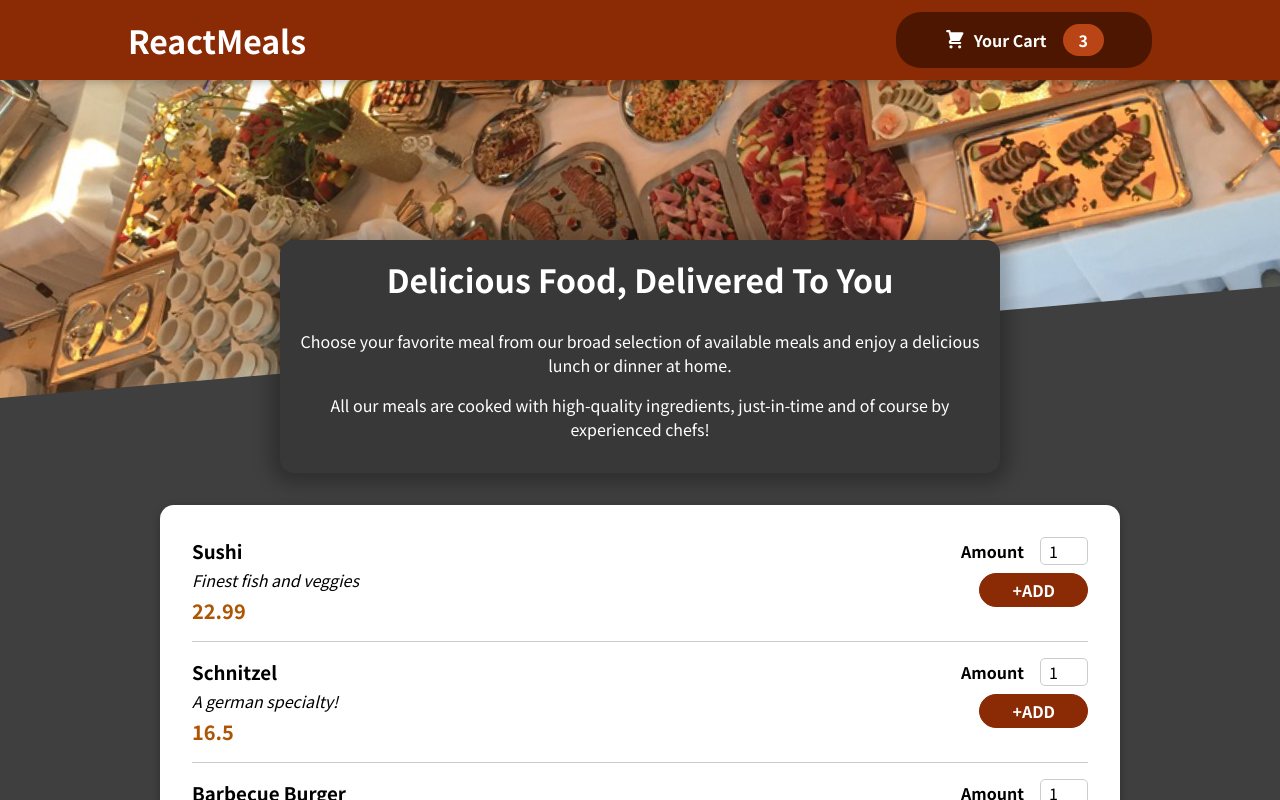
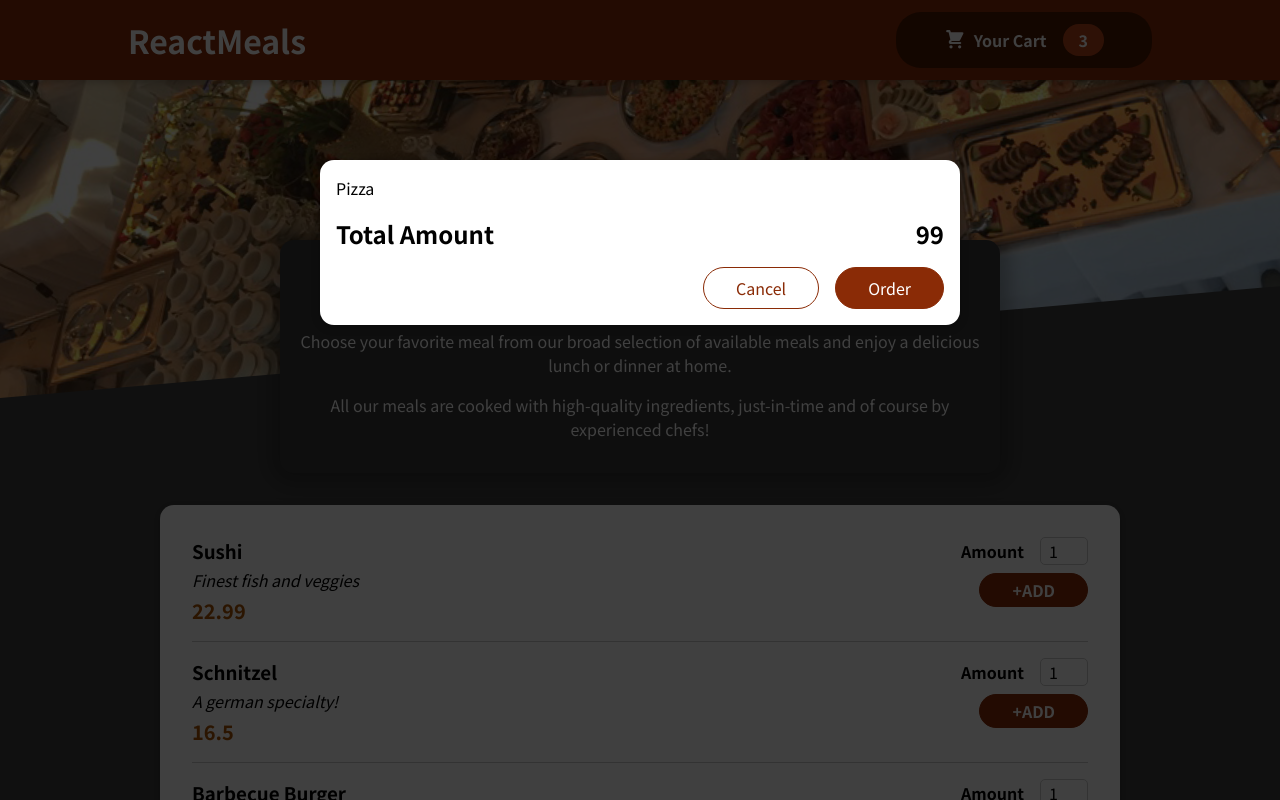
Before and after one commit to paandu6/FoodDelivery, a React (Create React App) app: page / in a window 1280 px wide. Shown: the top 800 px of the page. Built offline with nearby package versions, Linux system fonts and the light colour scheme.

Commit message:
added modals

```diff
--- a/public/index.html
+++ b/public/index.html
@@ -28,6 +28,7 @@
   </head>
   <body>
     <noscript>You need to enable JavaScript to run this app.</noscript>
+    <div id="overlays"></div>
     <div id="root"></div>
     <!--
       This HTML file is a template.
--- a/src/App.js
+++ b/src/App.js
@@ -1,9 +1,11 @@
+import Cart from "./Components/Cart/Cart";
 import Header from "./Components/Layout/Header";
 import Meals from "./Components/Meals/Meals";
 
 function App() {
   return (
     <div>
+      <Cart />
       <Header />
       <main>
         <Meals />
--- /dev/null
+++ b/src/Components/Cart/Cart.js
@@ -0,0 +1,27 @@
+import classes from './Cart.module.css'
+import Modal from './Modal'
+import ModalDummy from './ModalDummy'
+function Cart(props){
+    const cartItems=<ul className={classes['cart-items']}>{[{id:'c1',name:'Pizza',price:99,}].map((items)=>{
+        return(
+        <li>{items.name}</li>
+        )
+    })}</ul>
+    return(
+        <ModalDummy>
+        {cartItems}
+        <div >
+            <div className={classes.total}>
+                <span>Total Amount</span>
+                <span>99</span>
+
+            </div>
+            <div className={classes.actions}>
+                <button className={classes['button--alt']}>Cancel</button>
+                <button className={classes.button}>Order</button>
+            </div>
+        </div>
+        </ModalDummy>
+    )
+}
+export default Cart
--- /dev/null
+++ b/src/Components/Cart/Cart.module.css
@@ -0,0 +1,46 @@
+.cart-items {
+  list-style: none;
+  margin: 0;
+  padding: 0;
+  max-height: 20rem;
+  overflow: auto;
+}
+
+.total {
+  display: flex;
+  justify-content: space-between;
+  align-items: center;
+  font-weight: bold;
+  font-size: 1.5rem;
+  margin: 1rem 0;
+}
+
+.actions {
+  text-align: right;
+}
+
+.actions button {
+  font: inherit;
+  cursor: pointer;
+  background-color: transparent;
+  border: 1px solid #8a2b06;
+  padding: 0.5rem 2rem;
+  border-radius: 25px;
+  margin-left: 1rem;
+}
+
+.actions button:hover,
+.actions button:active {
+  background-color: #5a1a01;
+  border-color: #5a1a01;
+  color: white;
+}
+
+.actions .button--alt {
+  color: #8a2b06;
+}
+
+.actions .button {
+  background-color: #8a2b06;
+  color: white;
+}
--- /dev/null
+++ b/src/Components/Cart/Modal.js
@@ -0,0 +1,26 @@
+import classes from './Modal.module.css'
+import React, { Fragment } from 'react'
+import ReactDom from 'react-dom'
+
+function Backdrop(props){
+    return(
+        <div className={classes.backdrop}></div>
+    )
+}
+function ModalOverLay(props){
+    return(
+    <div className={classes.modal}>
+        <div>{props.children}</div>
+    </div>
+    )
+}
+const portalele =document.getElementById('overlays')
+function Modal(props){
+    return(
+        <Fragment>
+            {ReactDom.createPortal(<Backdrop />,portalele)}
+            {ReactDom.createPortal(<ModalOverLay>{props.children}</ModalOverLay>,portalele)}
+        </Fragment>
+    )
+}
+export default Modal
--- /dev/null
+++ b/src/Components/Cart/Modal.module.css
@@ -0,0 +1,40 @@
+.backdrop {
+    position: fixed;
+    top: 0;
+    left: 0;
+    width: 100%;
+    height: 100vh;
+    z-index: 20;
+    background-color: rgba(0, 0, 0, 0.75);
+  }
+
+  .modal {
+    position: fixed;
+    top: 20vh;
+    left: 5%;
+    width: 90%;
+    background-color: white;
+    padding: 1rem;
+    border-radius: 14px;
+    box-shadow: 0 2px 8px rgba(0, 0, 0, 0.25);
+    z-index: 30;
+    animation: slide-down 300ms ease-out forwards;
+  }
+
+  @media (min-width: 768px) {
+    .modal {
+      width: 40rem;
+      left: calc(50% - 20rem);
+    }
+  }
+
+  @keyframes slide-down {
+    from {
+      opacity: 0;
+      transform: translateY(-3rem);
+    }
+    to {
+      opacity: 1;
+      transform: translateY(0);
+    }
+  }
--- /dev/null
+++ b/src/Components/Cart/ModalDummy.js
@@ -0,0 +1,30 @@
+import { Fragment } from "react";
+import classes from './ModalDummy.module.css'
+import  ReactDOM  from "react-dom";
+
+function Backdrop(props){
+    return(
+        <div className={classes.backdrop}>
+
+        </div>
+    )
+}
+
+function ModalOverlay(props){
+    return(
+        <div className={classes.modal}>
+            <div>{props.children}</div>
+        </div>
+    )
+}
+const portalele=document.getElementById('overlays')
+function ModalDummy(props){
+    return(
+        <Fragment>
+            {ReactDOM.createPortal(<Backdrop />,portalele)}
+            {ReactDOM.createPortal(<ModalOverlay>{props.children}</ModalOverlay>,portalele)}
+
+        </Fragment>
+    )
+}
+export default ModalDummy
--- /dev/null
+++ b/src/Components/Cart/ModalDummy.module.css
@@ -0,0 +1,40 @@
+.backdrop {
+    position: fixed;
+    top: 0;
+    left: 0;
+    width: 100%;
+    height: 100vh;
+    z-index: 20;
+    background-color: rgba(0, 0, 0, 0.75);
+  }
+
+  .modal {
+    position: fixed;
+    top: 20vh;
+    left: 5%;
+    width: 90%;
+    background-color: white;
+    padding: 1rem;
+    border-radius: 14px;
+    box-shadow: 0 2px 8px rgba(0, 0, 0, 0.25);
+    z-index: 30;
+    animation: slide-down 300ms ease-out forwards;
+  }
+
+  @media (min-width: 768px) {
+    .modal {
+      width: 40rem;
+      left: calc(50% - 20rem);
+    }
+  }
+
+  @keyframes slide-down {
+    from {
+      opacity: 0;
+      transform: translateY(-3rem);
+    }
+    to {
+      opacity: 1;
+      transform: translateY(0);
+    }
+  }
--- a/src/Components/Layout/Header.js
+++ b/src/Components/Layout/Header.js
@@ -10,7 +10,7 @@ function Header(){
             <HeaderCartButton />
             </header>
             <div className={classes['main-image']}>
-                <img src={meanlsImage}/>
+                <img src={meanlsImage} alt='A Full Of Delicious Food'/>
             </div>
         </Fragment>
     )
--- a/src/Components/Meals/MealList.js
+++ b/src/Components/Meals/MealList.js
@@ -32,7 +32,7 @@ const DUMMY_MEALS = [
 
 function MealsList(){
     const MealsData =DUMMY_MEALS.map((meals)=>{
-    return(<MealsItems name={meals.name} description={meals.description} price={meals.price}/>)
+    return(<MealsItems name={meals.name} description={meals.description} price={meals.price} id={meals.id}/>)
     })
     return(
 
--- a/src/Components/Meals/MealsItems/MealitemForm.js
+++ b/src/Components/Meals/MealsItems/MealitemForm.js
@@ -5,7 +5,7 @@ function MealItemForm(props){
         <form className={classes.form}>
             <MealItemInput label='Amount'
             input={{
-                id:'amount',
+                id:'amount_'+props.itemid,
                 type:'number',
                 defaultValue:1,
                 step:1,
--- a/src/Components/Meals/MealsItems/MealsItems.js
+++ b/src/Components/Meals/MealsItems/MealsItems.js
@@ -10,7 +10,7 @@ function MealsItems(props){
                 <div className={classes.price}>{props.price}</div>
             </div>
             <div>
-                <MealItemForm />
+                <MealItemForm itemid={props.id}/>
             </div>
         </li>
     )
```
Also changed, not shown: 1 other file (tests, documents, lock files or other folders).
